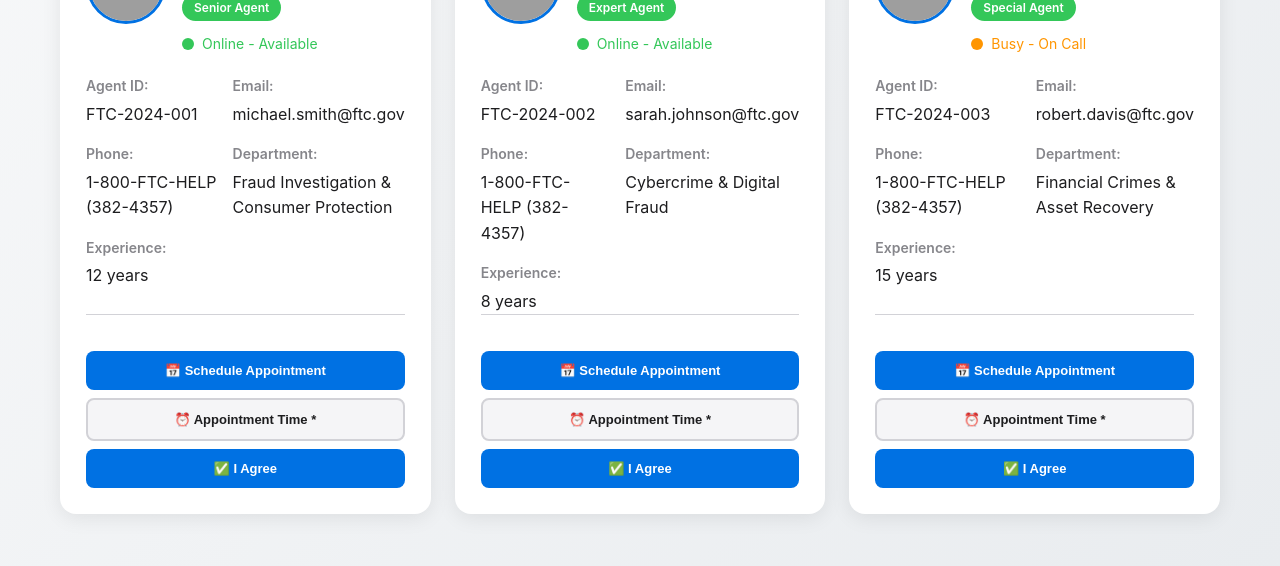
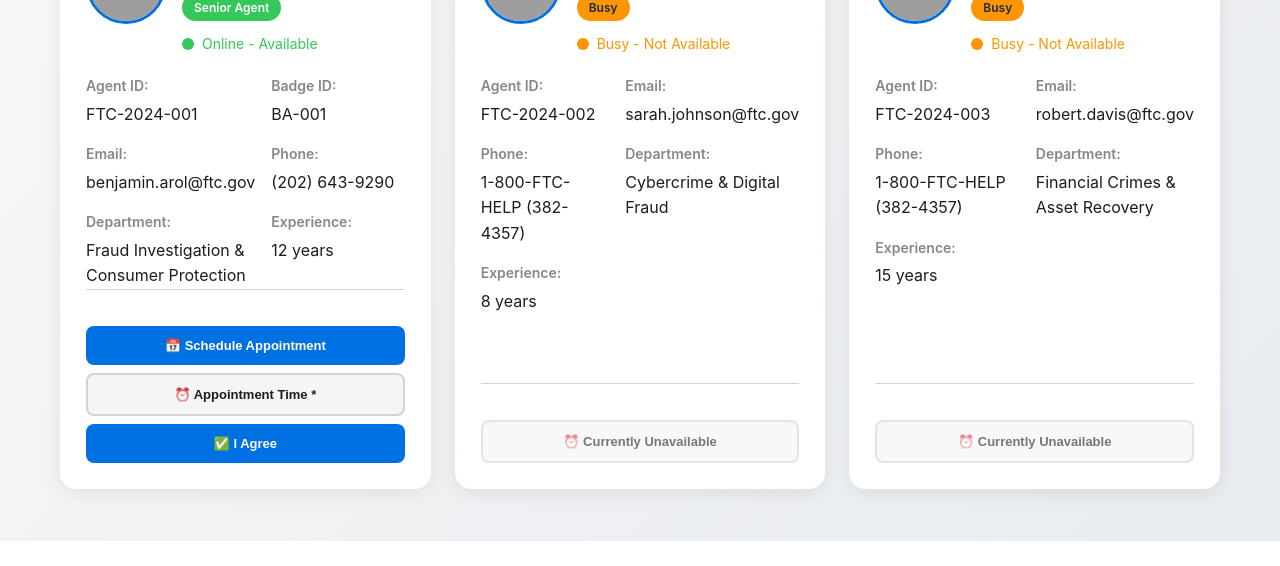
Before and after one commit to janetgunnoe09-netizen/applecompliantsupport, a website: page agent.html in a window 1280 px wide. Shown: the part 375-941 px from the top of the page. After the commit the page ends 916 px from the top, so only its background shows below. Drawn offline with Linux system fonts and the light colour scheme; sample sign-in values are in the browser's storage; grey boxes are pictures that could not be loaded; a web font is replaced by a local one.

Commit message:
Update: Benjamin Arol as only available agent, badge ID, professional photo

```diff
--- a/agent.html
+++ b/agent.html
@@ -269,9 +269,9 @@
             <!-- Agent 1 -->
             <div class="agent-card">
                 <div class="agent-header-info">
-                    <img src="https://picsum.photos/seed/agent1/80/80" alt="Agent Smith" class="agent-photo">
+                    <img src="https://images.unsplash.com/photo-1560250097-0b93528c311a?w=160&h=160&fit=crop&crop=face" alt="Agent Arol" class="agent-photo">
                     <div class="agent-name">
-                        <h3>Agent Michael Smith</h3>
+                        <h3>Agent Benjamin Arol</h3>
                         <span class="agent-badge">Senior Agent</span>
                         <div style="display: flex; align-items: center; margin-top: 4px;">
                             <span class="status-indicator status-online"></span>
@@ -286,12 +286,16 @@
                         <span class="detail-value">FTC-2024-001</span>
                     </div>
                     <div class="detail-item">
+                        <span class="detail-label">Badge ID:</span>
+                        <span class="detail-value">BA-001</span>
+                    </div>
+                    <div class="detail-item">
                         <span class="detail-label">Email:</span>
-                        <span class="detail-value">michael.smith@ftc.gov</span>
+                        <span class="detail-value">benjamin.arol@ftc.gov</span>
                     </div>
                     <div class="detail-item">
                         <span class="detail-label">Phone:</span>
-                        <span class="detail-value">1-800-FTC-HELP (382-4357)</span>
+                        <span class="detail-value">(202) 643-9290</span>
                     </div>
                     <div class="detail-item">
                         <span class="detail-label">Department:</span>
@@ -305,13 +309,13 @@
 
                 <div class="contact-section">
                     <div class="contact-actions">
-                        <button class="btn-contact primary" onclick="scheduleAppointment('michael.smith@ftc.gov')">
+                        <button class="btn-contact primary" onclick="scheduleAppointment('benjamin.arol@ftc.gov')">
                             📅 Schedule Appointment
                         </button>
-                        <button class="btn-contact secondary" onclick="showPreferredTimes('michael.smith@ftc.gov')">
+                        <button class="btn-contact secondary" onclick="showPreferredTimes('benjamin.arol@ftc.gov')">
                             ⏰ Appointment Time *
                         </button>
-                        <button class="btn-contact primary" onclick="assignToAgent('Michael Smith', 'michael.smith@ftc.gov')">
+                        <button class="btn-contact primary" onclick="assignToAgent('Benjamin Arol', 'benjamin.arol@ftc.gov')">
                             ✅ I Agree
                         </button>
                     </div>
@@ -324,10 +328,10 @@
                     <img src="https://picsum.photos/seed/agent2/80/80" alt="Agent Johnson" class="agent-photo">
                     <div class="agent-name">
                         <h3>Agent Sarah Johnson</h3>
-                        <span class="agent-badge">Expert Agent</span>
+                        <span class="agent-badge" style="background: var(--warning-color); color: #1a2a4a;">Busy</span>
                         <div style="display: flex; align-items: center; margin-top: 4px;">
-                            <span class="status-indicator status-online"></span>
-                            <span style="color: var(--success-color); font-size: 14px;">Online - Available</span>
+                            <span class="status-indicator status-busy"></span>
+                            <span style="color: var(--warning-color); font-size: 14px;">Busy - Not Available</span>
                         </div>
                     </div>
                 </div>
@@ -357,14 +361,8 @@
 
                 <div class="contact-section">
                     <div class="contact-actions">
-                        <button class="btn-contact primary" onclick="scheduleAppointment('sarah.johnson@ftc.gov')">
-                            📅 Schedule Appointment
-                        </button>
-                        <button class="btn-contact secondary" onclick="showPreferredTimes('sarah.johnson@ftc.gov')">
-                            ⏰ Appointment Time *
-                        </button>
-                        <button class="btn-contact primary" onclick="assignToAgent('Sarah Johnson', 'sarah.johnson@ftc.gov')">
-                            ✅ I Agree
+                        <button class="btn-contact secondary" disabled style="opacity:.6;cursor:not-allowed;">
+                            ⏰ Currently Unavailable
                         </button>
                     </div>
                 </div>
@@ -376,10 +374,10 @@
                     <img src="https://picsum.photos/seed/agent3/80/80" alt="Agent Davis" class="agent-photo">
                     <div class="agent-name">
                         <h3>Agent Robert Davis</h3>
-                        <span class="agent-badge">Special Agent</span>
+                        <span class="agent-badge" style="background: var(--warning-color); color: #1a2a4a;">Busy</span>
                         <div style="display: flex; align-items: center; margin-top: 4px;">
                             <span class="status-indicator status-busy"></span>
-                            <span style="color: var(--warning-color); font-size: 14px;">Busy - On Call</span>
+                            <span style="color: var(--warning-color); font-size: 14px;">Busy - Not Available</span>
                         </div>
                     </div>
                 </div>
@@ -409,14 +407,8 @@
 
                 <div class="contact-section">
                     <div class="contact-actions">
-                        <button class="btn-contact primary" onclick="scheduleAppointment('robert.davis@ftc.gov')">
-                            📅 Schedule Appointment
-                        </button>
-                        <button class="btn-contact secondary" onclick="showPreferredTimes('robert.davis@ftc.gov')">
-                            ⏰ Appointment Time *
-                        </button>
-                        <button class="btn-contact primary" onclick="assignToAgent('Robert Davis', 'robert.davis@ftc.gov')">
-                            ✅ I Agree
+                        <button class="btn-contact secondary" disabled style="opacity:.6;cursor:not-allowed;">
+                            ⏰ Currently Unavailable
                         </button>
                     </div>
                 </div>
```
Also changed, not shown: ftc-portal/agent.html (+14 -17 lines).
